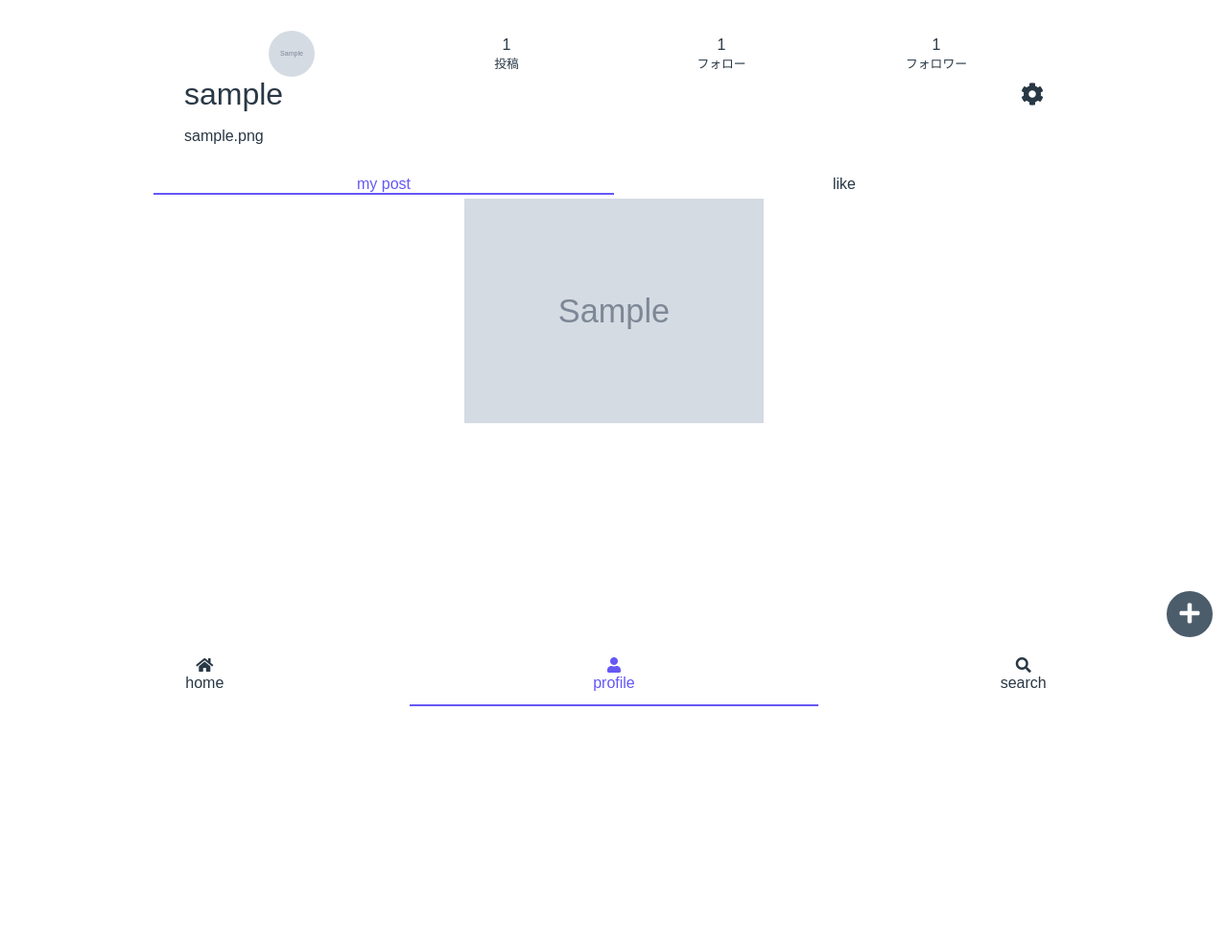
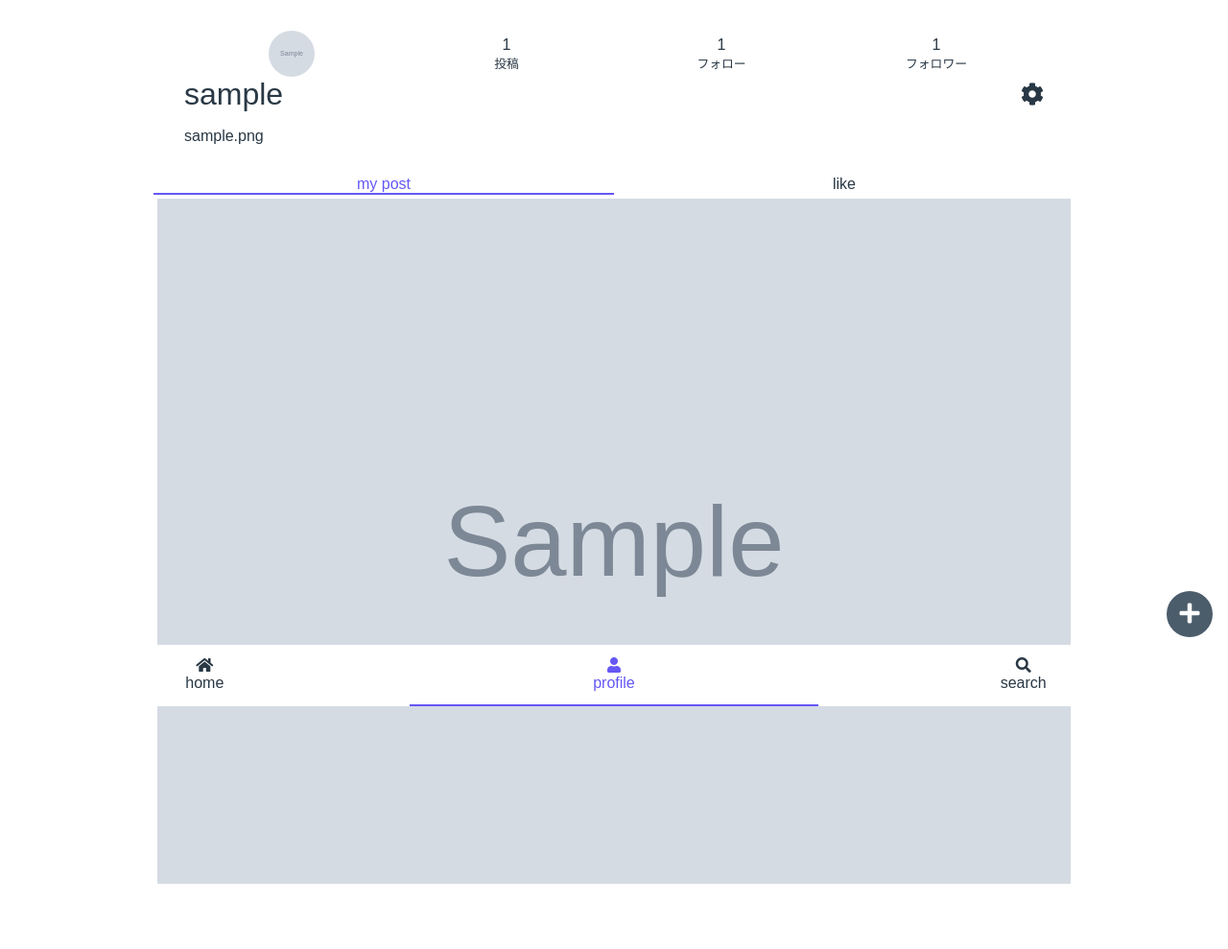
Before and after one commit to BeEngineer-Organization/BeEngram, a Django app: page /profile/1 in a window 1280 px wide. Shown: the part 64-1053 px from the top of the page at 96% size. Before the commit the page ends 800 px from the top, so only its background shows below. Run offline with Django 4.2, Linux system fonts and the light colour scheme; a user stored in the database is signed in; tables that the repository leaves empty hold one stand-in row (values such as "Sample post"); grey boxes marked "Sample" are stand-in pictures.

Commit message:
one column post grid

```diff
--- a/main/static/main/css/style.css
+++ b/main/static/main/css/style.css
@@ -441,16 +441,12 @@
 }
 
 .post-grid {
-    display: flex;
-    flex-wrap: wrap;
-    justify-content: center;
-    align-items: center;
     width: 100%;
 }
 
 .post-grid__item {
+    display: block;
     padding: 4px;
-    flex: 0 0 calc(100% / 3);
 }
 
 .post-grid__item img {
```
